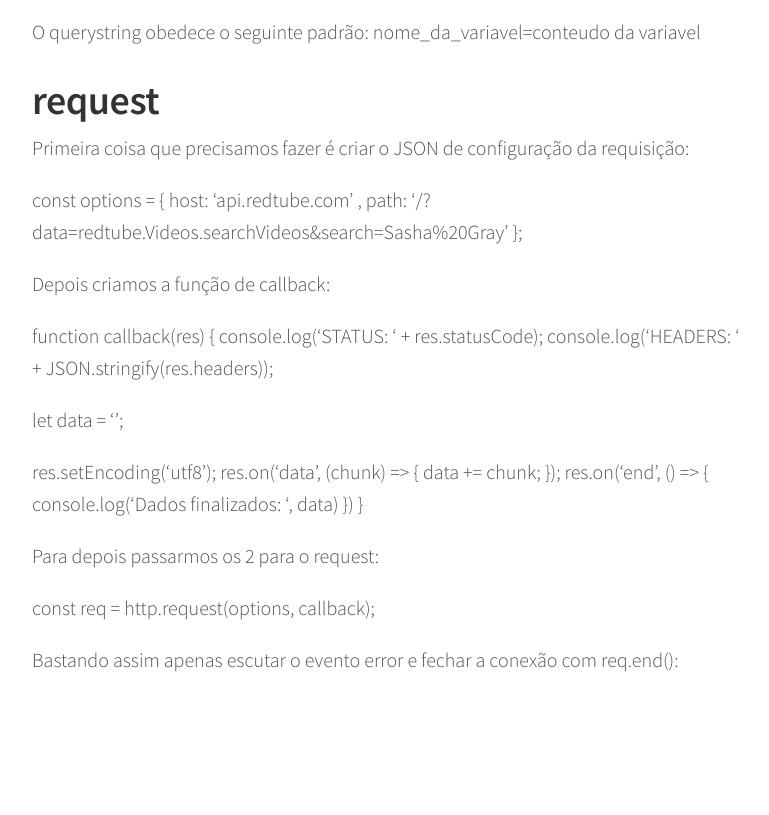
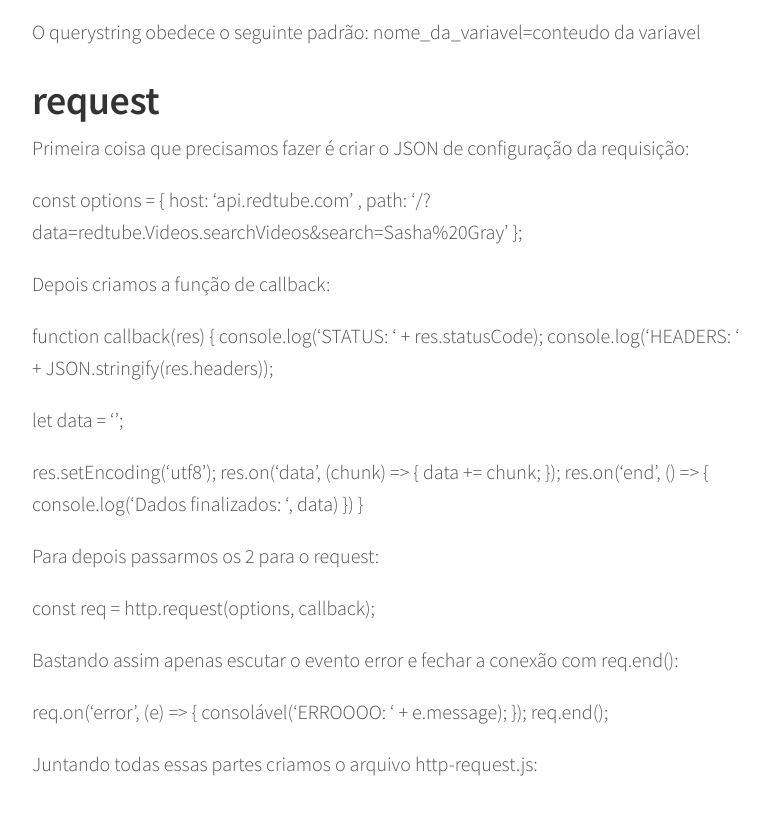
Before and after one commit to indrajithbandara/debug-blog, a Jekyll site: the page built from _posts/2016-07-06--nodejs-03.md, in a window 1280 px wide and 900 px high, scrolled down 3177 px. Shown: the top 815 px of the window, without its empty margins (248-1017 px from the left). Built offline with Jekyll 4.4.1, drawn with Linux system fonts in a browser that asks for light colours; comment, search, counter and statistics services are not loaded.

Commit message:
subindo e avante

```diff
--- a/_posts/2016-07-06--nodejs-03.md
+++ b/_posts/2016-07-06--nodejs-03.md
@@ -182,13 +182,15 @@ function callback(res) {
   })
 }
 
-
 Para depois passarmos os 2 para o request:
-
-
-
 
 const req = http.request(options, callback);
 
+Bastando assim apenas escutar o evento error e fechar a conexão com req.end():
 
-Bastando assim apenas escutar o evento error e fechar a conexão com req.end():
+req.on('error', (e) =>  {
+  consolável('ERROOOO: ' + e.message);
+});
+req.end();
+
+Juntando todas essas partes criamos o arquivo http-request.js:
```
